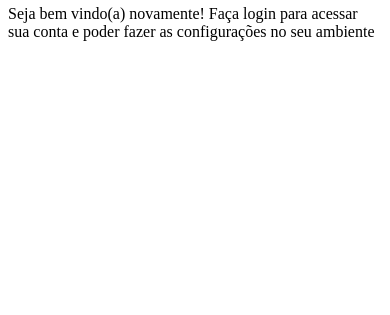
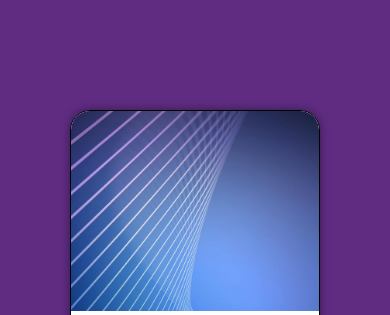
Before and after one commit to PedroGiacciani/projeto-login, a plain HTML site: page index.html in a window 390 px wide. Shown: the part 62-377 px from the top of the page. Drawn offline with Linux system fonts and the light colour scheme.

Commit message:
mobile first iniciado

```diff
--- a/estilos/style.css
+++ b/estilos/style.css
@@ -7,3 +7,49 @@
     Lilás: #5f2c82
 
 */
+
+*{
+    font-family: -apple-system, BlinkMacSystemFont, 'Segoe UI', Roboto, Oxygen, Ubuntu, Cantarell, 'Open Sans', 'Helvetica Neue', sans-serif;
+    padding: 0px;
+    margin: 0px;
+    box-sizing: border-box;
+}
+
+body, html{
+    background-color: #5f2c82;
+    height: 100vh;
+    width: 100vw;
+}
+
+main{
+    position: relative;
+    height: 100vh;
+    width: 100vw;
+}
+
+section#login{
+    position: absolute;
+    top: 50%;
+    left: 50%;
+    transform: translate(-50%, -50%);
+    overflow: hidden;
+
+    background-color: white;
+    border: 1px solid black;
+    border-radius: 20px;
+    width: 250px;
+    height: 500px;
+    box-shadow: 0px 0px 10px rgba(0, 0, 0, 0.432);
+}
+
+section#login > div#imagem{
+    display: block;
+    background-image: url("../imagens/pattern.jpg");
+    background-size: cover;
+    height: 200px;
+}
+
+section#login > div#formulario{
+    display: block;
+    padding: 10px;
+}
```
Also changed, not shown: index.html (+12 -1 lines).
